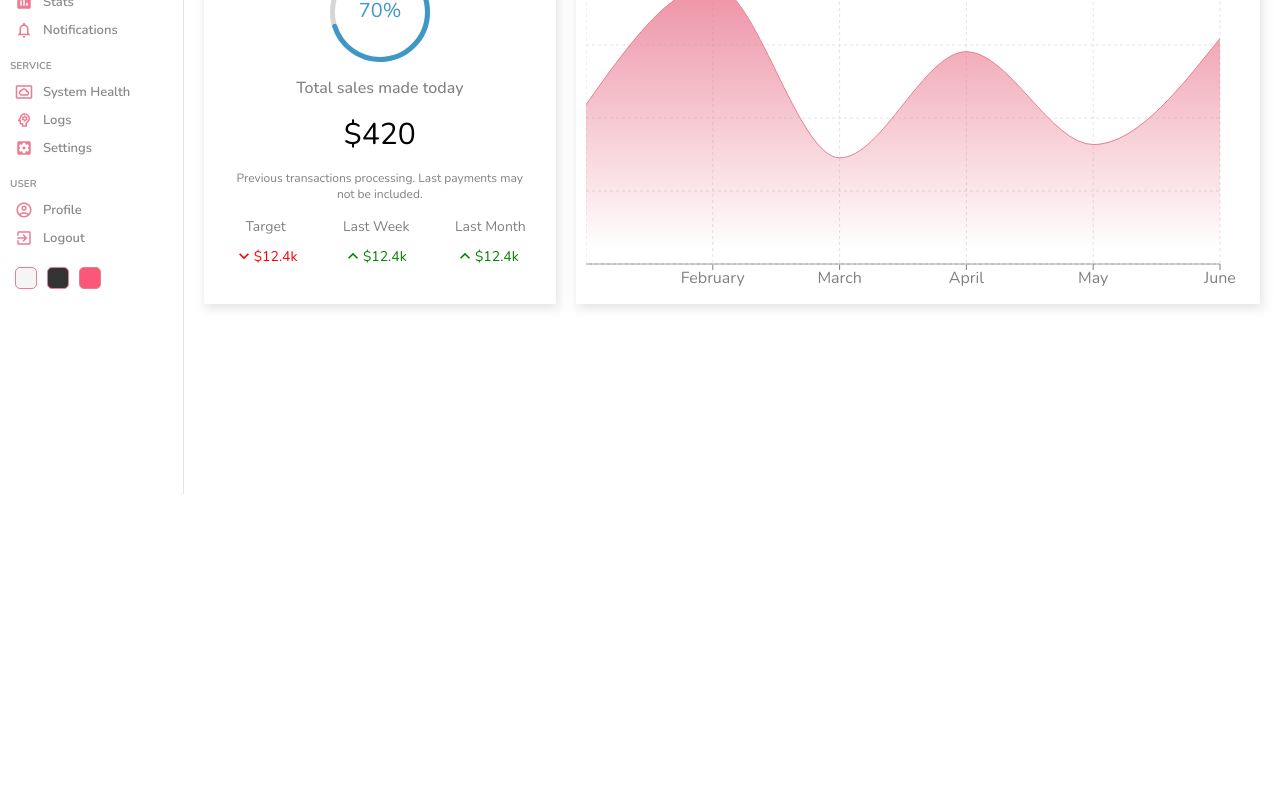
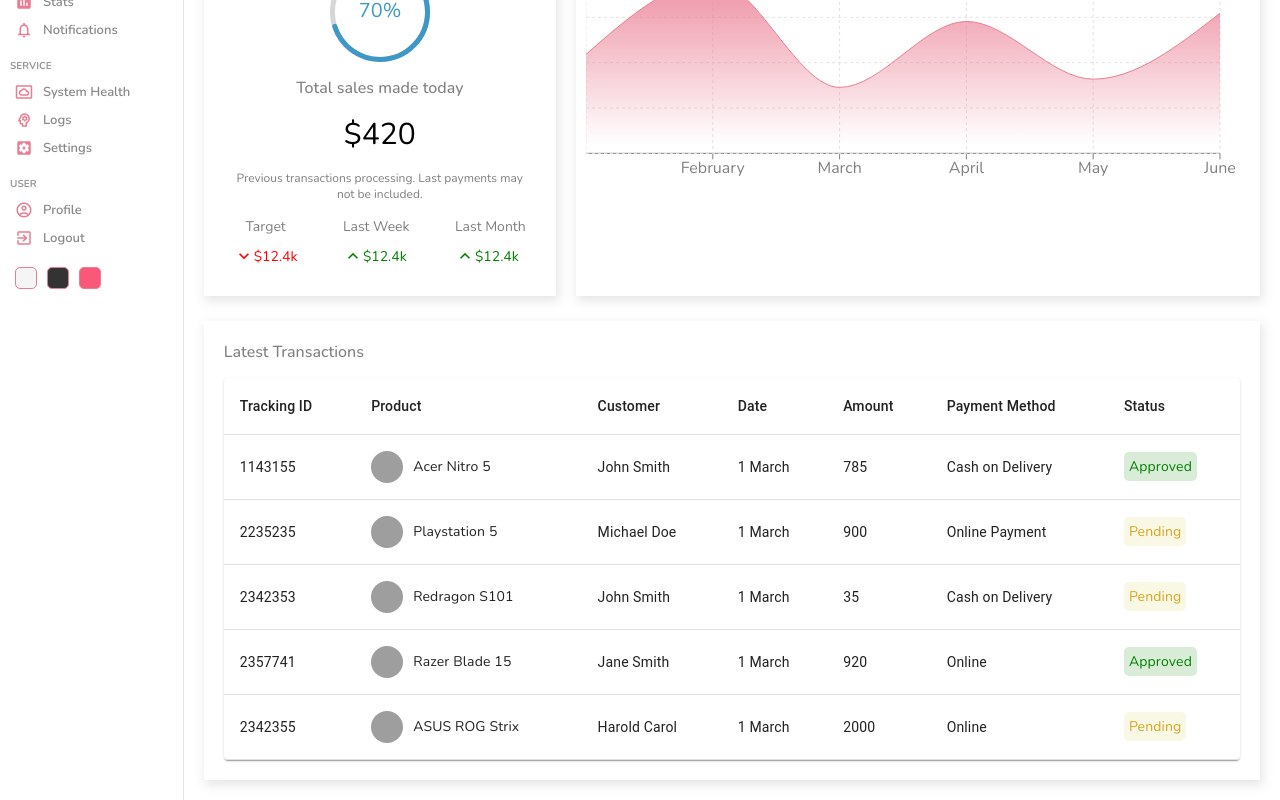
Before and after one commit to Khadija-Ou/Admin-Panel, a React (Create React App) app: page / in a window 1280 px wide. Shown: the part 306-1106 px from the top of the page. Before the commit the page ends 800 px from the top, so only its background shows below. Built offline with nearby package versions, Linux system fonts and the light colour scheme; grey boxes are pictures that could not be loaded.

Commit message:
Added a table components from @mui/material

```diff
--- /dev/null
+++ b/src/components/table/Table.jsx
@@ -0,0 +1,112 @@
+import './table.scss'
+import Table from '@mui/material/Table'
+import TableBody from '@mui/material/TableBody'
+import TableCell from '@mui/material/TableCell'
+import TableContainer from '@mui/material/TableContainer'
+import TableHead from '@mui/material/TableHead'
+import TableRow from '@mui/material/TableRow'
+import Paper from '@mui/material/Paper'
+
+const List = () => {
+  const rows = [
+    {
+      id: 1143155,
+      product: 'Acer Nitro 5',
+      img: 'https://m.media-amazon.com/images/I/81bc8mA3nKL._AC_UY327_FMwebp_QL65_.jpg',
+      customer: 'John Smith',
+      date: '1 March',
+      amount: 785,
+      method: 'Cash on Delivery',
+      status: 'Approved',
+    },
+    {
+      id: 2235235,
+      product: 'Playstation 5',
+      img: 'https://m.media-amazon.com/images/I/31JaiPXYI8L._AC_UY327_FMwebp_QL65_.jpg',
+      customer: 'Michael Doe',
+      date: '1 March',
+      amount: 900,
+      method: 'Online Payment',
+      status: 'Pending',
+    },
+    {
+      id: 2342353,
+      product: 'Redragon S101',
+      img: 'https://m.media-amazon.com/images/I/71kr3WAj1FL._AC_UY327_FMwebp_QL65_.jpg',
+      customer: 'John Smith',
+      date: '1 March',
+      amount: 35,
+      method: 'Cash on Delivery',
+      status: 'Pending',
+    },
+    {
+      id: 2357741,
+      product: 'Razer Blade 15',
+      img: 'https://m.media-amazon.com/images/I/71wF7YDIQkL._AC_UY327_FMwebp_QL65_.jpg',
+      customer: 'Jane Smith',
+      date: '1 March',
+      amount: 920,
+      method: 'Online',
+      status: 'Approved',
+    },
+    {
+      id: 2342355,
+      product: 'ASUS ROG Strix',
+      img: 'https://m.media-amazon.com/images/I/81hH5vK-MCL._AC_UY327_FMwebp_QL65_.jpg',
+      customer: 'Harold Carol',
+      date: '1 March',
+      amount: 2000,
+      method: 'Online',
+      status: 'Pending',
+    },
+  ]
+  return (
+    <TableContainer component={Paper} className='table'>
+      <Table sx={{ minWidth: 650 }} aria-label='simple table'>
+        <TableHead>
+          <TableRow>
+            <TableCell className='tableCell'>Tracking ID</TableCell>
+            <TableCell className='tableCell'>Product</TableCell>
+            <TableCell className='tableCell'>Customer</TableCell>
+            <TableCell className='tableCell'>Date</TableCell>
+            <TableCell className='tableCell'>Amount</TableCell>
+            <TableCell className='tableCell'>
+              Payment Method
+            </TableCell>
+            <TableCell className='tableCell'>Status</TableCell>
+          </TableRow>
+        </TableHead>
+        <TableBody>
+          {rows.map((row) => (
+            <TableRow key={row.id}>
+              <TableCell className='tableCell'>{row.id}</TableCell>
+              <TableCell className='tableCell'>
+                <div className='cellWrapper'>
+                  <img src={row.img} alt='' className='image' />
+                  {row.product}
+                </div>
+              </TableCell>
+              <TableCell className='tableCell'>
+                {row.customer}
+              </TableCell>
+              <TableCell className='tableCell'>{row.date}</TableCell>
+              <TableCell className='tableCell'>
+                {row.amount}
+              </TableCell>
+              <TableCell className='tableCell'>
+                {row.method}
+              </TableCell>
+              <TableCell className='tableCell'>
+                <span className={`status ${row.status}`}>
+                  {row.status}
+                </span>
+              </TableCell>
+            </TableRow>
+          ))}
+        </TableBody>
+      </Table>
+    </TableContainer>
+  )
+}
+
+export default List
--- /dev/null
+++ b/src/components/table/table.scss
@@ -0,0 +1,28 @@
+.table {
+  .cellWrapper {
+    display: flex;
+    align-items: center;
+
+    .image {
+      width: 32px;
+      height: 32px;
+      border-radius: 50%;
+      margin-right: 10px;
+      object-fit: cover;
+    }
+  }
+
+  .status {
+    padding: 5px;
+    border-radius: 5px;
+
+    &.Approved {
+      color: green;
+      background-color: rgba(0, 128, 0, 0.151);
+    }
+    &.Pending {
+      color: goldenrod;
+      background-color: rgba(189, 189, 3, 0.103);
+    }
+  }
+}
--- a/src/pages/home/Home.jsx
+++ b/src/pages/home/Home.jsx
@@ -4,6 +4,8 @@
 import Widget from '../../components/widget/Widget'
 import Chart from '../../components/chart/Chart'
 import Featured from '../../components/featured/Featured'
+import Table from '../../components/table/Table'
+
 const Home = () => {
   return (
     <div className='home'>
@@ -18,7 +20,11 @@
         </div>
         <div className='charts'>
           <Featured />
-          <Chart title='Last 6 Months (Revenue)' aspect={2 / 1} />
+          <Chart title='Last 6 Months (Revenue)' aspect={3 / 1} />
+        </div>
+        <div className='listContainer'>
+          <div className='listTitle'>Latest Transactions</div>
+          <Table />
         </div>
       </div>
     </div>
--- a/src/pages/home/home.scss
+++ b/src/pages/home/home.scss
@@ -11,5 +11,17 @@
     .charts {
       padding: 5px 20px;
     }
+    .listContainer {
+      -webkit-box-shadow: 2px 4px 10px 1px rgba(0, 0, 0, 0.47);
+      box-shadow: 2px 4px 10px 1px rgba(201, 201, 201, 0.47);
+      padding: 20px;
+      margin: 20px;
+
+      .listTitle {
+        font-weight: 500;
+        color: gray;
+        margin-bottom: 15px;
+      }
+    }
   }
 }
```
